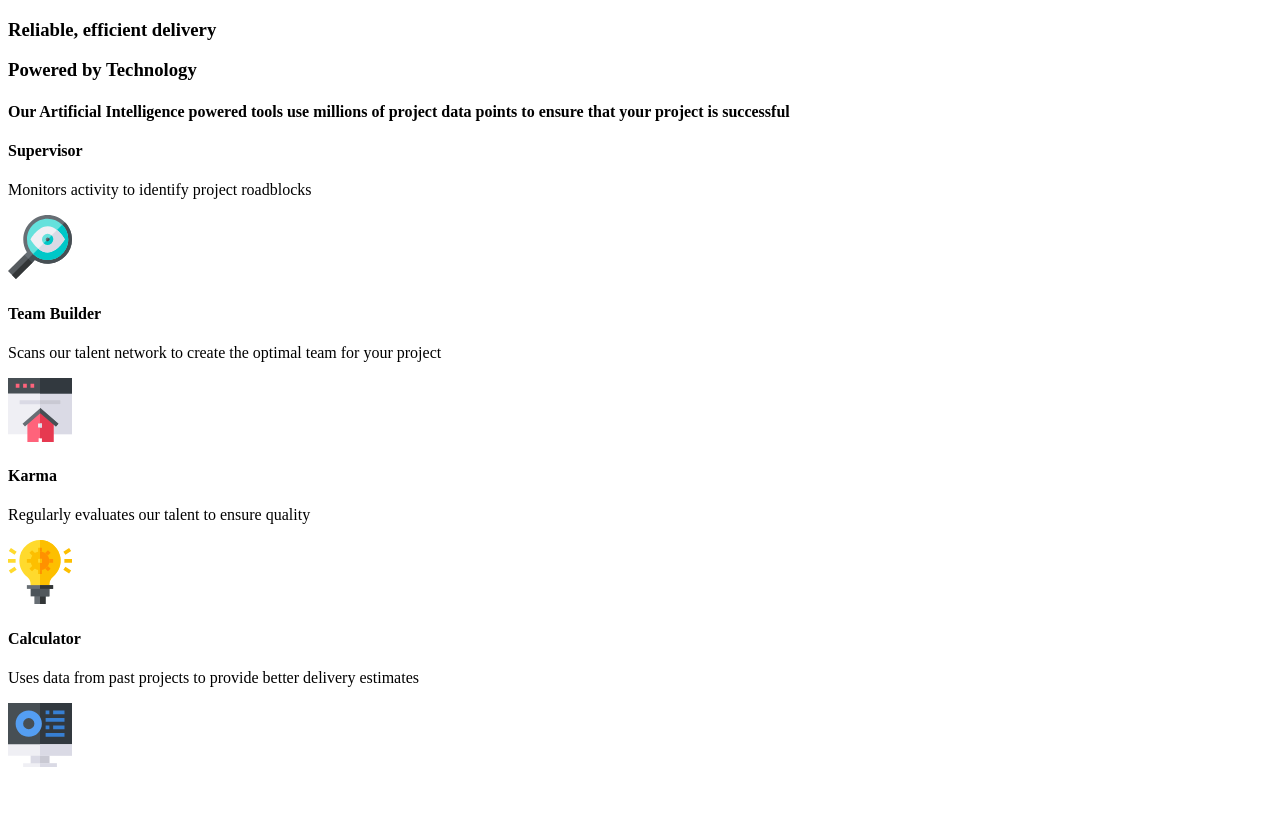
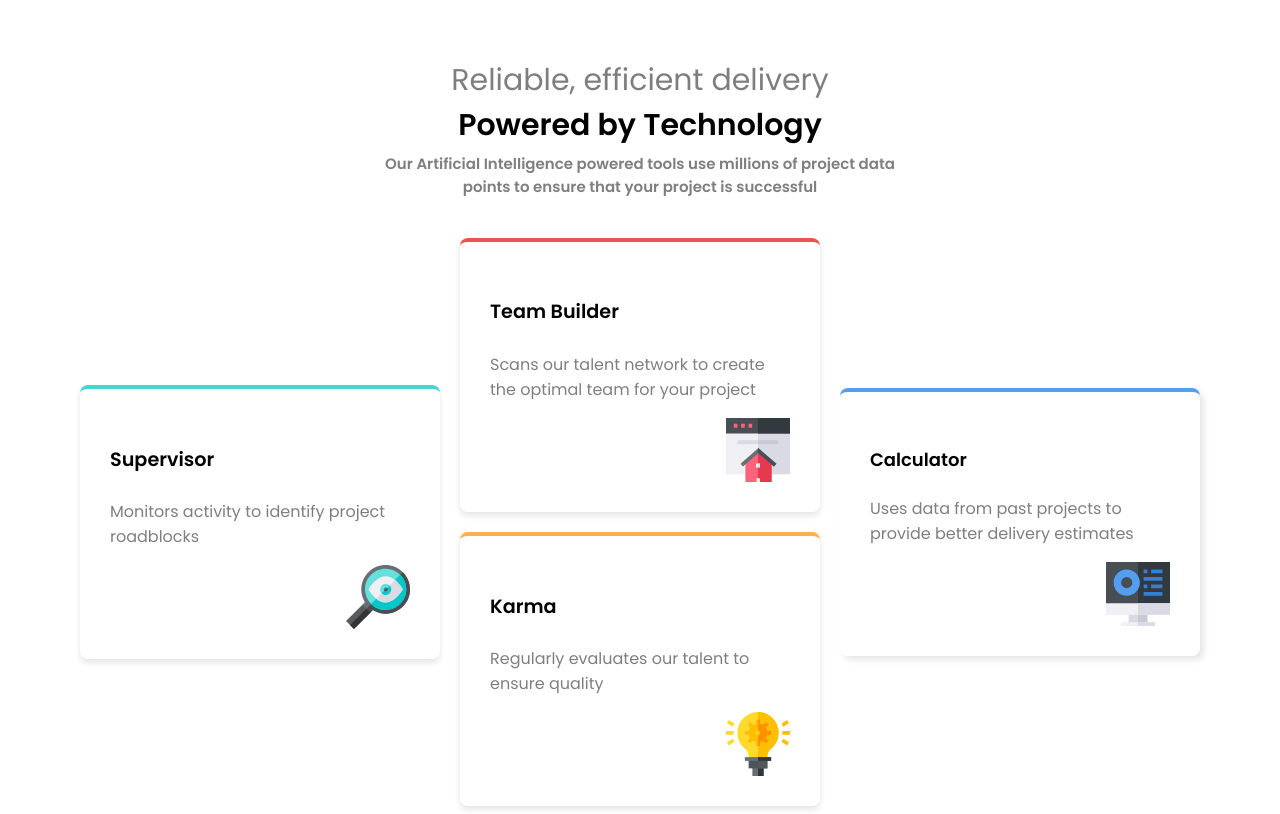
Before and after one commit to Pjoabe/Front-end-mentor, a plain HTML site: page fourCardFeatureSection/four-card-feature-section-master/index.html in a window 1280 px wide. Drawn offline with Linux system fonts and the light colour scheme.

Commit message:
feat: adding the desktop style

```diff
--- a/fourCardFeatureSection/four-card-feature-section-master/index.html
+++ b/fourCardFeatureSection/four-card-feature-section-master/index.html
@@ -20,6 +20,7 @@
         points to ensure that your project is successful
       </h4>
     </div>
+    <div class="cardsContainer">
     <div class="SupervisorContainer">
       <h4 class="supervisorTitle">Supervisor</h4>
       <p class="pSupervisor">Monitors activity to identify project roadblocks</p>
@@ -27,7 +28,7 @@
       <img src="./images/icon-supervisor.svg" alt="magnifying glass image" />
     </div>
     </div>
-
+    <div class="colCardContainer">
     <div class="teamBuilderContainer">
       <h4>Team Builder</h4>
       <p>
@@ -44,6 +45,7 @@
       <img src="./images/icon-karma.svg" alt="bright light bulb image" />
     </div>
     </div>
+  </div>
     <div class="calculatorContainer">
       <h4>Calculator</h4>
       <p>Uses data from past projects to provide better delivery estimates</p>
@@ -51,5 +53,6 @@
       <img src="./images/icon-calculator.svg" alt="computer image" />
     </div>
     </div>
+  </div>
   </body>
 </html>
--- a/fourCardFeatureSection/four-card-feature-section-master/styles.css
+++ b/fourCardFeatureSection/four-card-feature-section-master/styles.css
@@ -130,4 +130,156 @@
   .calculatorContainer p {
     opacity: 0.5;
   }
+
+  .cardsContainer {
+  display: flex;
+  flex-direction: column;
+  }
+
+  .colCardContainer {
+
+  }
 }
+
+body {
+  background-color: white;
+  display: flex;
+  flex-direction: column;
+  align-items: center;
+  font-family: "Poppins", sans-serif;
+}
+
+.firstContainer {
+  display: flex;
+  flex-direction: column;
+  align-items: center;
+  padding: 20px;
+  text-align: center;
+  max-width: 550px;
+}
+
+.mainTitle {
+  font-weight: 600;
+  font-size: 30px;
+  opacity: 0.5;
+  font-weight: 100;
+  margin-bottom: 0;
+}
+
+.h3Text {
+  font-size: 30px;
+  margin-top: 0;
+  margin-bottom: 2px;
+}
+
+.h4Text {
+  margin-top: 2px;
+  font-size: 15px;
+  text-align: center;
+  opacity: 0.5;
+}
+
+.SupervisorContainer {
+  background-color: white;
+  border-radius: 8px;
+  box-shadow: 0 4px 6px rgba(0, 0, 0, 0.1);
+  padding: 30px;
+  width: 300px;
+  border-top: 4px solid hsl(180, 62%, 55%);
+}
+
+
+.imgDiv {
+  width: 100%;
+  display: flex;
+  justify-content: flex-end;
+}
+
+.supervisorTitle {
+  font-size: larger;
+}
+
+.pSupervisor {
+  opacity: 0.5;
+}
+
+.teamBuilderContainer {
+  background-color: white;
+  border-radius: 8px;
+  box-shadow: 0 4px 6px rgba(0, 0, 0, 0.1);
+  padding: 30px;
+  width: 300px;
+  border-top: 4px solid hsl(0, 78%, 62%);
+}
+
+
+.imgDiv2 {
+  width: 100%;
+  display: flex;
+  justify-content: flex-end;
+}
+
+.teamBuilderContainer h4 {
+  font-size: larger;
+}
+
+.teamBuilderContainer p {
+  opacity: 0.5;
+}
+
+.karmaContainer {
+  background-color: white;
+  border-radius: 8px;
+  box-shadow: 0 4px 6px rgba(0, 0, 0, 0.1);
+  padding: 30px;
+  width: 300px;
+  border-top: 4px solid hsl(34, 97%, 64%);
+}
+
+.imgDiv3 {
+  width: 100%;
+  display: flex;
+  justify-content: flex-end;
+}
+
+.karmaContainer h4 {
+  font-size: larger;
+}
+
+.karmaContainer p {
+  opacity: 0.5;
+}
+
+.calculatorContainer {
+  background-color: white;
+  border-radius: 8px;
+  box-shadow: 4px 4px 6px rgba(0, 0, 0, 0.1);
+  padding: 30px;
+  width: 300px;
+  border-top: 4px solid hsl(212, 86%, 64%);
+}
+
+
+.imgDiv4 {
+  width: 100%;
+  display: flex;
+  justify-content: flex-end;
+}
+.calculatorContainer h4 {
+  font-size: large;
+}
+.calculatorContainer p {
+  opacity: 0.5;
+}
+
+.cardsContainer {
+  display: flex;
+  align-items: center;
+  gap: 20px;
+}
+
+.colCardContainer {
+  display: flex;
+  flex-direction: column;
+  gap: 20px;
+}
```
